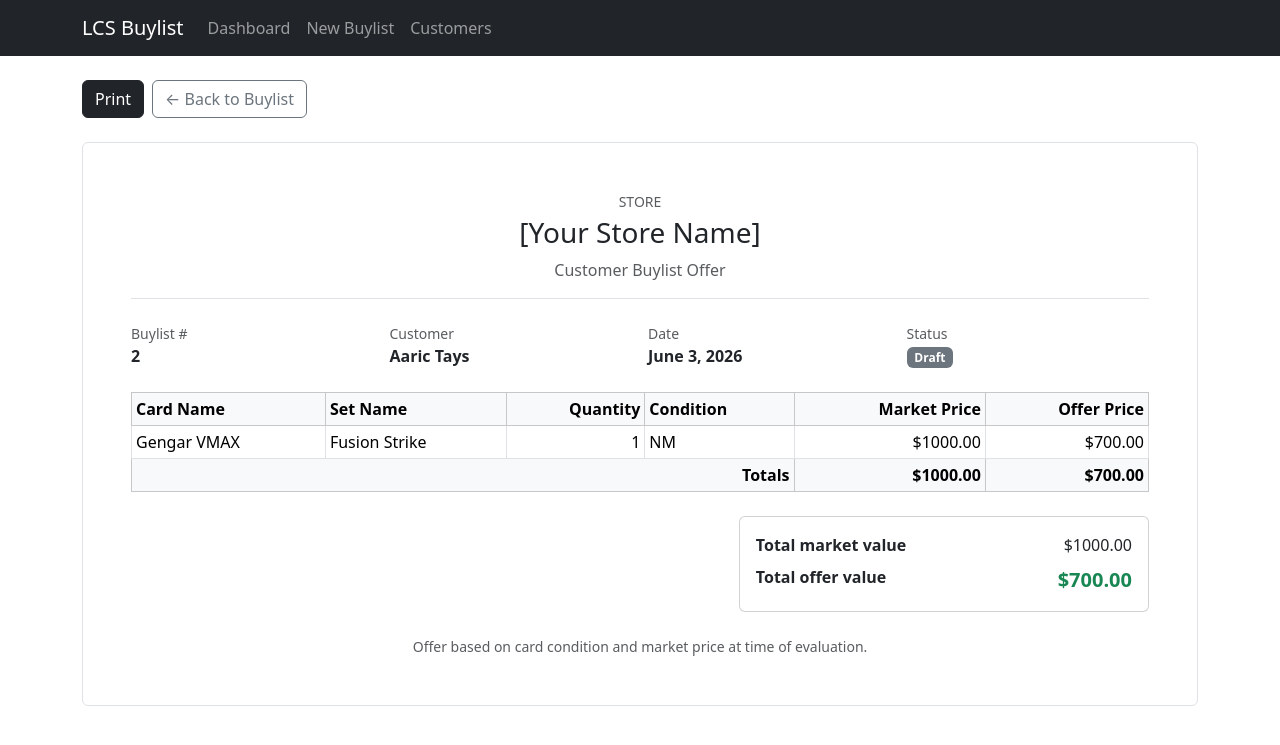
After one commit to 95b9c7/lcs-buylist-app, a Django app: page /buylists/2/offer-sheet/ in a window 1280 px wide. The commit adds this page. Shown: the top 745 px of the page. Run offline with Django 5.2, Linux system fonts and the light colour scheme; data comes from the database, SQL or seed files in the repository; both versions use the stored data as it was after the commit.

Commit message:
Added Print Offer Sheet button

```diff
--- a/buylists/models.py
+++ b/buylists/models.py
@@ -61,6 +61,11 @@ class Buylist(models.Model):
     @property
     def total_trade_offer_value(self):
         return sum(item.trade_offer_price for item in self.items.all())
+
+    @property
+    def total_offer_value(self):
+        """Trade credit total shown on customer offer sheets."""
+        return self.total_trade_offer_value
 
 
 class BuylistItem(models.Model):
@@ -130,6 +135,11 @@ class BuylistItem(models.Model):
     def line_market_value(self):
         return Decimal(self.quantity) * self.market_price
 
+    @property
+    def offer_price(self):
+        """Trade credit offer shown on customer offer sheets."""
+        return self.trade_offer_price
+
     def _base_offer_value(self):
         return (
             Decimal(self.quantity)
--- a/buylists/templates/buylists/base.html
+++ b/buylists/templates/buylists/base.html
@@ -5,9 +5,10 @@
     <meta name="viewport" content="width=device-width, initial-scale=1.0">
     <title>{% block title %}LCS Buylist{% endblock %}</title>
     <link href="https://cdn.jsdelivr.net/npm/bootstrap@5.3.3/dist/css/bootstrap.min.css" rel="stylesheet">
+    {% block extra_head %}{% endblock %}
 </head>
 <body>
-    <nav class="navbar navbar-expand-lg navbar-dark bg-dark mb-4">
+    <nav class="navbar navbar-expand-lg navbar-dark bg-dark mb-4 no-print">
         <div class="container">
             <a class="navbar-brand" href="{% url 'buylists:dashboard' %}">LCS Buylist</a>
             <button class="navbar-toggler" type="button" data-bs-toggle="collapse" data-bs-target="#navbarNav">
@@ -32,7 +33,7 @@
     <main class="container pb-5">
         {% if messages %}
             {% for message in messages %}
-                <div class="alert alert-{{ message.tags }} alert-dismissible fade show" role="alert">
+                <div class="alert alert-{{ message.tags }} alert-dismissible fade show no-print" role="alert">
                     {{ message }}
                     <button type="button" class="btn-close" data-bs-dismiss="alert"></button>
                 </div>
--- a/buylists/templates/buylists/buylist_detail.html
+++ b/buylists/templates/buylists/buylist_detail.html
@@ -15,7 +15,10 @@
             Store rates: <strong>60% cash</strong> · <strong>70% trade credit</strong>
         </p>
     </div>
-    <a href="{% url 'buylists:buylistitem_create' buylist_pk=buylist.pk %}" class="btn btn-primary">Add Card</a>
+    <div class="d-flex gap-2 flex-wrap">
+        <a href="{% url 'buylists:buylist_offer_sheet' pk=buylist.pk %}" class="btn btn-outline-dark" target="_blank">Print Offer Sheet</a>
+        <a href="{% url 'buylists:buylistitem_create' buylist_pk=buylist.pk %}" class="btn btn-primary">Add Card</a>
+    </div>
 </div>
 
 <div class="card mb-4">
--- /dev/null
+++ b/buylists/templates/buylists/buylist_offer_sheet.html
@@ -0,0 +1,106 @@
+{% extends "buylists/base.html" %}
+
+{% block title %}Offer Sheet #{{ buylist.pk }} — {{ buylist.customer.name }}{% endblock %}
+
+{% block extra_head %}
+<style>
+    @media print {
+        .no-print { display: none !important; }
+        main.container { max-width: 100%; padding: 0; }
+        .offer-sheet-paper { box-shadow: none !important; border: none !important; }
+        body { background: #fff !important; }
+        @page { margin: 0.6in; }
+    }
+</style>
+{% endblock %}
+
+{% block content %}
+<div class="no-print d-flex gap-2 mb-4">
+    <button type="button" class="btn btn-dark" onclick="window.print()">Print</button>
+    <a href="{% url 'buylists:buylist_detail' pk=buylist.pk %}" class="btn btn-outline-secondary">← Back to Buylist</a>
+</div>
+
+<div class="offer-sheet-paper bg-white border rounded p-4 p-md-5">
+    <header class="text-center border-bottom pb-3 mb-4">
+        <p class="text-muted text-uppercase small mb-1">Store</p>
+        <h1 class="h3 mb-0">{{ store_name }}</h1>
+        <p class="text-muted mb-0 mt-2">Customer Buylist Offer</p>
+    </header>
+
+    <div class="row g-3 mb-4">
+        <div class="col-sm-6 col-md-3">
+            <div class="text-muted small">Buylist #</div>
+            <div class="fw-semibold">{{ buylist.pk }}</div>
+        </div>
+        <div class="col-sm-6 col-md-3">
+            <div class="text-muted small">Customer</div>
+            <div class="fw-semibold">{{ buylist.customer.name }}</div>
+        </div>
+        <div class="col-sm-6 col-md-3">
+            <div class="text-muted small">Date</div>
+            <div class="fw-semibold">{{ buylist.created_at|date:"F j, Y" }}</div>
+        </div>
+        <div class="col-sm-6 col-md-3">
+            <div class="text-muted small">Status</div>
+            <div><span class="badge text-bg-secondary">{{ buylist.get_status_display }}</span></div>
+        </div>
+    </div>
+
+    {% if buylist.items.all %}
+    <div class="table-responsive mb-4">
+        <table class="table table-bordered table-sm align-middle mb-0">
+            <thead class="table-light">
+                <tr>
+                    <th>Card Name</th>
+                    <th>Set Name</th>
+                    <th class="text-end">Quantity</th>
+                    <th>Condition</th>
+                    <th class="text-end">Market Price</th>
+                    <th class="text-end">Offer Price</th>
+                </tr>
+            </thead>
+            <tbody>
+                {% for item in buylist.items.all %}
+                <tr>
+                    <td>{{ item.card_name }}</td>
+                    <td>{{ item.set_name|default:"—" }}</td>
+                    <td class="text-end">{{ item.quantity }}</td>
+                    <td>{{ item.condition }}</td>
+                    <td class="text-end">${{ item.market_price }}</td>
+                    <td class="text-end">${{ item.offer_price }}</td>
+                </tr>
+                {% endfor %}
+            </tbody>
+            <tfoot class="table-light fw-semibold">
+                <tr>
+                    <td colspan="4" class="text-end">Totals</td>
+                    <td class="text-end">${{ buylist.total_market_value }}</td>
+                    <td class="text-end">${{ buylist.total_offer_value }}</td>
+                </tr>
+            </tfoot>
+        </table>
+    </div>
+
+    <div class="row justify-content-end">
+        <div class="col-md-5">
+            <div class="card">
+                <div class="card-body">
+                    <dl class="row mb-0">
+                        <dt class="col-7">Total market value</dt>
+                        <dd class="col-5 text-end mb-2">${{ buylist.total_market_value }}</dd>
+                        <dt class="col-7">Total offer value</dt>
+                        <dd class="col-5 text-end mb-0 fs-5 fw-bold text-success">${{ buylist.total_offer_value }}</dd>
+                    </dl>
+                </div>
+            </div>
+        </div>
+    </div>
+    {% else %}
+    <p class="text-muted">No cards on this buylist.</p>
+    {% endif %}
+
+    <p class="text-muted small text-center mt-4 mb-0">
+        Offer based on card condition and market price at time of evaluation.
+    </p>
+</div>
+{% endblock %}
--- a/buylists/urls.py
+++ b/buylists/urls.py
@@ -10,6 +10,11 @@ urlpatterns = [
     path('customers/new/', views.customer_create, name='customer_create'),
     path('buylists/new/', views.buylist_create, name='buylist_create'),
     path('buylists/<int:pk>/', views.buylist_detail, name='buylist_detail'),
+    path(
+        'buylists/<int:pk>/offer-sheet/',
+        views.buylist_offer_sheet,
+        name='buylist_offer_sheet',
+    ),
     path(
         'buylists/<int:pk>/status/',
         views.buylist_update_status,
--- a/buylists/views.py
+++ b/buylists/views.py
@@ -63,6 +63,17 @@ def buylist_detail(request, pk):
     })
 
 
+def buylist_offer_sheet(request, pk):
+    buylist = get_object_or_404(
+        Buylist.objects.select_related('customer').prefetch_related('items'),
+        pk=pk,
+    )
+    return render(request, 'buylists/buylist_offer_sheet.html', {
+        'buylist': buylist,
+        'store_name': '[Your Store Name]',
+    })
+
+
 @require_POST
 def buylist_update_status(request, pk):
     buylist = get_object_or_404(Buylist, pk=pk)
```
Also changed, not shown: db.sqlite3.
